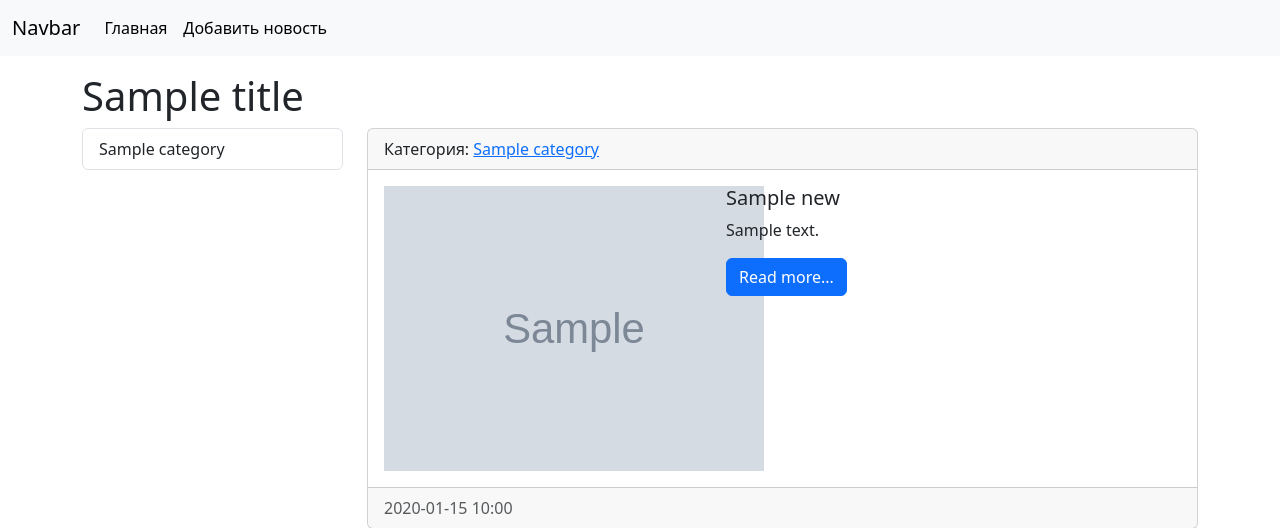
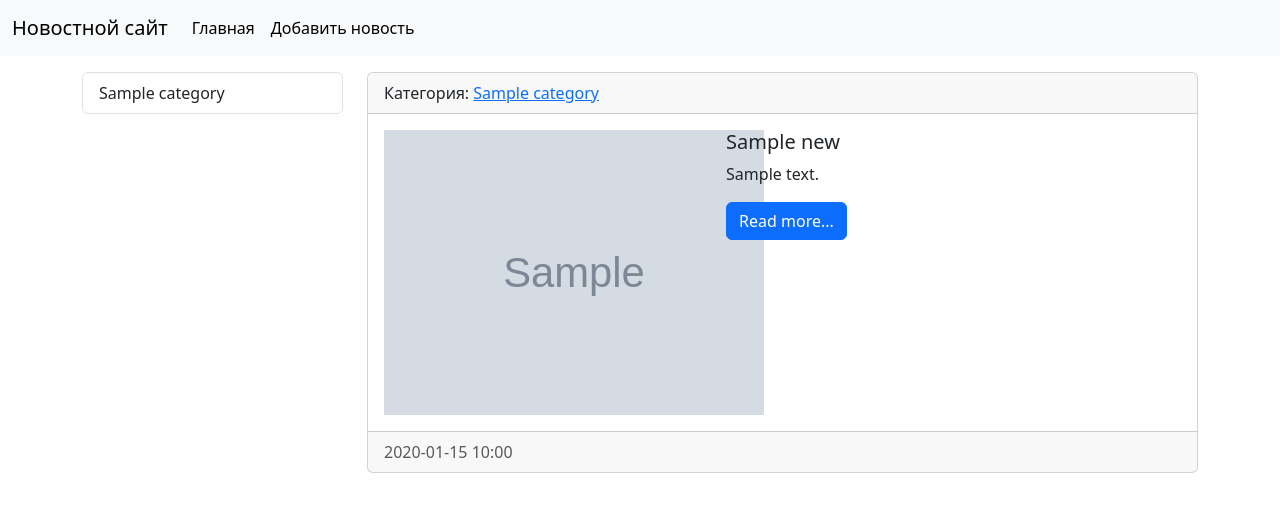
Before and after one commit to Jlestat/wfms, a Django app: template mysite/news/templates/news/index.html in a window 1280 px wide. Shown: the top 528 px of the page. Run offline with Django 4.2, Linux system fonts and the light colour scheme; tables that the repository leaves empty hold one stand-in row (values such as "Sample post"); the template is opened without the code that fills it: values that come from a table or form of the project are taken from there, most other values are stand-ins (such as "Sample title", 1, 10 or a date in 2020); grey boxes marked "Sample" are stand-in pictures.

Commit message:
A basic template has been created, inheritance has been completed

```diff
--- a/mysite/mysite/settings.py
+++ b/mysite/mysite/settings.py
@@ -55,7 +55,7 @@ ROOT_URLCONF = 'mysite.urls'
 TEMPLATES = [
     {
         'BACKEND': 'django.template.backends.django.DjangoTemplates',
-        'DIRS': [],
+        'DIRS': [os.path.join(BASE_DIR, 'templates')],
         'APP_DIRS': True,
         'OPTIONS': {
             'context_processors': [
--- a/mysite/news/templates/news/index.html
+++ b/mysite/news/templates/news/index.html
@@ -1,41 +1,18 @@
-<!doctype html>
-<html lang="en">
-<head>
-    <meta charset="utf-8">
-    <meta name="viewport" content="width=device-width, initial-scale=1">
-    <title>{{ title }}</title>
-    <link href="https://cdn.jsdelivr.net/npm/bootstrap@5.3.1/dist/css/bootstrap.min.css" rel="stylesheet"
-          integrity="sha384-4bw+/aepP/YC94hEpVNVgiZdgIC5+VKNBQNGCHeKRQN+PtmoHDEXuppvnDJzQIu9" crossorigin="anonymous">
-</head>
-<body>
-<nav class="navbar navbar-expand-lg bg-body-tertiary">
-    <div class="container-fluid">
-        <a class="navbar-brand" href="{% url 'home' %}">Navbar</a>
-        <button class="navbar-toggler" type="button" data-bs-toggle="collapse" data-bs-target="#navbarSupportedContent"
-                aria-controls="navbarSupportedContent" aria-expanded="false" aria-label="Toggle navigation">
-            <span class="navbar-toggler-icon"></span>
-        </button>
-        <div class="collapse navbar-collapse" id="navbarSupportedContent">
-            <ul class="navbar-nav me-auto mb-2 mb-lg-0">
-                <li class="nav-item"><a class="nav-link active" aria-current="page" href="{% url 'home' %}">Главная</a></li>
-                <li class="nav-item"><a class="nav-link active" aria-current="page" href="{% url 'home' %}">Добавить новость</a></li>
-            </ul>
-        </div>
-    </div>
-</nav>
-<div class="container mt-3">
-    <h1>{{ title }}</h1>
-    <div class="row">
+{% extends 'base.html' %}
 
-        <div class="col-md-3">
+
+{% block sidebar %}
+    <div class="col-md-3">
             <div class="list-group">
                 {% for item in categories %}
                 <a href="{% url 'category' item.pk %}" class="list-group-item list-group-item-action">{{ item.title }}</a>
                 {% endfor %}
             </div>
         </div>
+{% endblock %}
 
-        <div class="col-md-9">
+{% block content %}
+    <div class="col-md-9">
             {% for item in news %}
             <div class="card mb-3">
                 <div class="card-header">
@@ -63,16 +40,4 @@
             </div>
             {% endfor %}
         </div>
-    </div>
-</div>
-<script src="https://cdn.jsdelivr.net/npm/bootstrap@5.3.1/dist/js/bootstrap.bundle.min.js"
-        integrity="sha384-HwwvtgBNo3bZJJLYd8oVXjrBZt8cqVSpeBNS5n7C8IVInixGAoxmnlMuBnhbgrkm"
-        crossorigin="anonymous"></script>
-<script src="https://cdn.jsdelivr.net/npm/@popperjs/core@2.11.8/dist/umd/popper.min.js"
-        integrity="sha384-I7E8VVD/ismYTF4hNIPjVp/Zjvgyol6VFvRkX/vR+Vc4jQkC+hVqc2pM8ODewa9r"
-        crossorigin="anonymous"></script>
-<script src="https://cdn.jsdelivr.net/npm/bootstrap@5.3.1/dist/js/bootstrap.min.js"
-        integrity="sha384-Rx+T1VzGupg4BHQYs2gCW9It+akI2MM/mndMCy36UVfodzcJcF0GGLxZIzObiEfa"
-        crossorigin="anonymous"></script>
-</body>
-</html>
+{% endblock %}
--- /dev/null
+++ b/mysite/templates/base.html
@@ -0,0 +1,30 @@
+<!doctype html>
+<html lang="en">
+<head>
+    <meta charset="utf-8">
+    <meta name="viewport" content="width=device-width, initial-scale=1">
+    <title>{% block title %} Новости со всего мира {% endblock %}</title>
+    <link href="https://cdn.jsdelivr.net/npm/bootstrap@5.3.1/dist/css/bootstrap.min.css" rel="stylesheet"
+          integrity="sha384-4bw+/aepP/YC94hEpVNVgiZdgIC5+VKNBQNGCHeKRQN+PtmoHDEXuppvnDJzQIu9" crossorigin="anonymous">
+</head>
+<body>
+{% include 'inc/_nav.html' %}
+<div class="container mt-3">
+    <div class="row">
+
+        {% block sidebar %}Sidebar{% endblock %}
+        {% block content %}Content{% endblock %}
+
+    </div>
+</div>
+<script src="https://cdn.jsdelivr.net/npm/bootstrap@5.3.1/dist/js/bootstrap.bundle.min.js"
+        integrity="sha384-HwwvtgBNo3bZJJLYd8oVXjrBZt8cqVSpeBNS5n7C8IVInixGAoxmnlMuBnhbgrkm"
+        crossorigin="anonymous"></script>
+<script src="https://cdn.jsdelivr.net/npm/@popperjs/core@2.11.8/dist/umd/popper.min.js"
+        integrity="sha384-I7E8VVD/ismYTF4hNIPjVp/Zjvgyol6VFvRkX/vR+Vc4jQkC+hVqc2pM8ODewa9r"
+        crossorigin="anonymous"></script>
+<script src="https://cdn.jsdelivr.net/npm/bootstrap@5.3.1/dist/js/bootstrap.min.js"
+        integrity="sha384-Rx+T1VzGupg4BHQYs2gCW9It+akI2MM/mndMCy36UVfodzcJcF0GGLxZIzObiEfa"
+        crossorigin="anonymous"></script>
+</body>
+</html>
--- /dev/null
+++ b/mysite/templates/inc/_nav.html
@@ -0,0 +1,15 @@
+<nav class="navbar navbar-expand-lg bg-body-tertiary">
+    <div class="container-fluid">
+        <a class="navbar-brand" href="{% url 'home' %}">Новостной сайт</a>
+        <button class="navbar-toggler" type="button" data-bs-toggle="collapse" data-bs-target="#navbarSupportedContent"
+                aria-controls="navbarSupportedContent" aria-expanded="false" aria-label="Toggle navigation">
+            <span class="navbar-toggler-icon"></span>
+        </button>
+        <div class="collapse navbar-collapse" id="navbarSupportedContent">
+            <ul class="navbar-nav me-auto mb-2 mb-lg-0">
+                <li class="nav-item"><a class="nav-link active" aria-current="page" href="{% url 'home' %}">Главная</a></li>
+                <li class="nav-item"><a class="nav-link active" aria-current="page" href="{% url 'home' %}">Добавить новость</a></li>
+            </ul>
+        </div>
+    </div>
+</nav>
```
Also changed, not shown: mysite/news/templates/news/category.html (+10 -42 lines).
